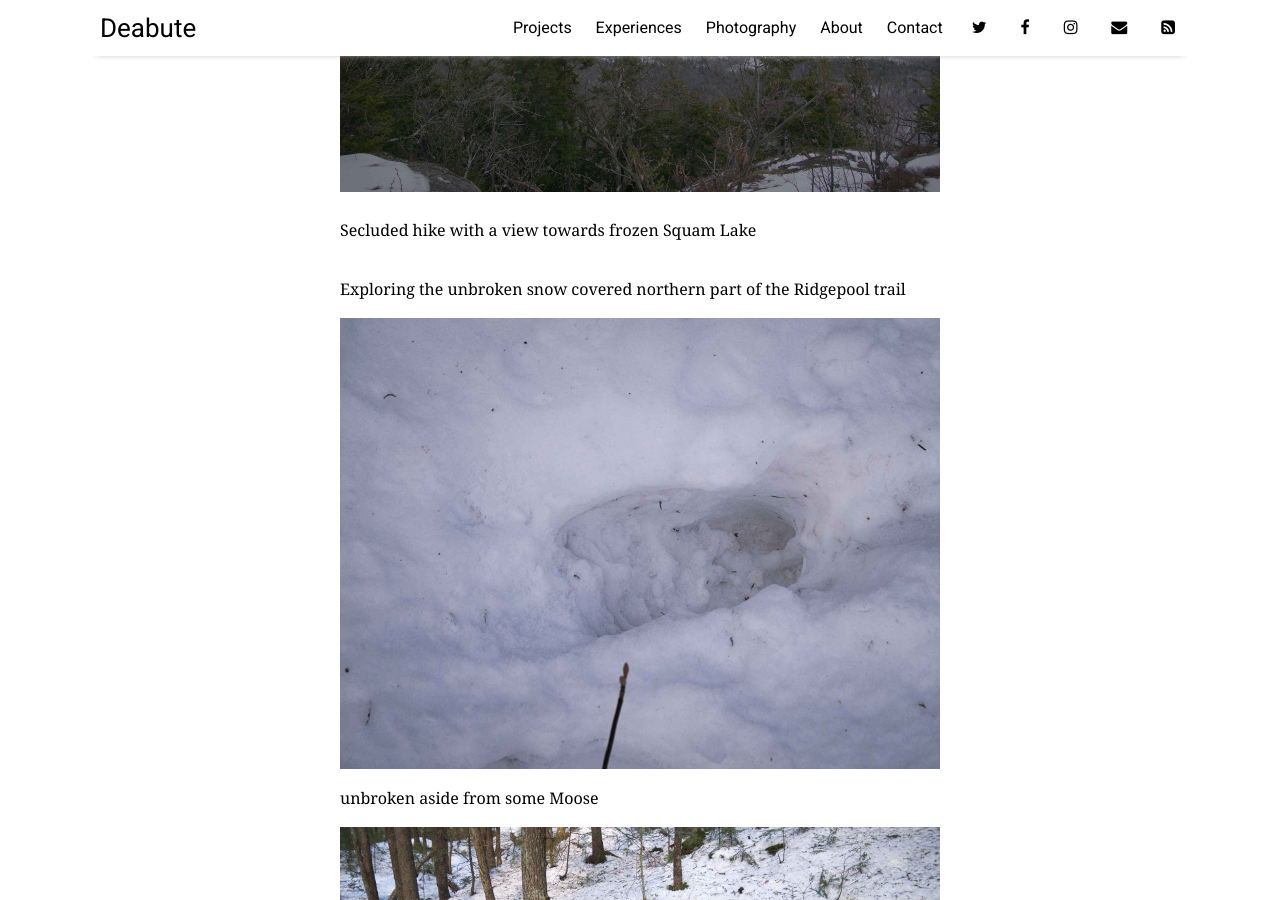
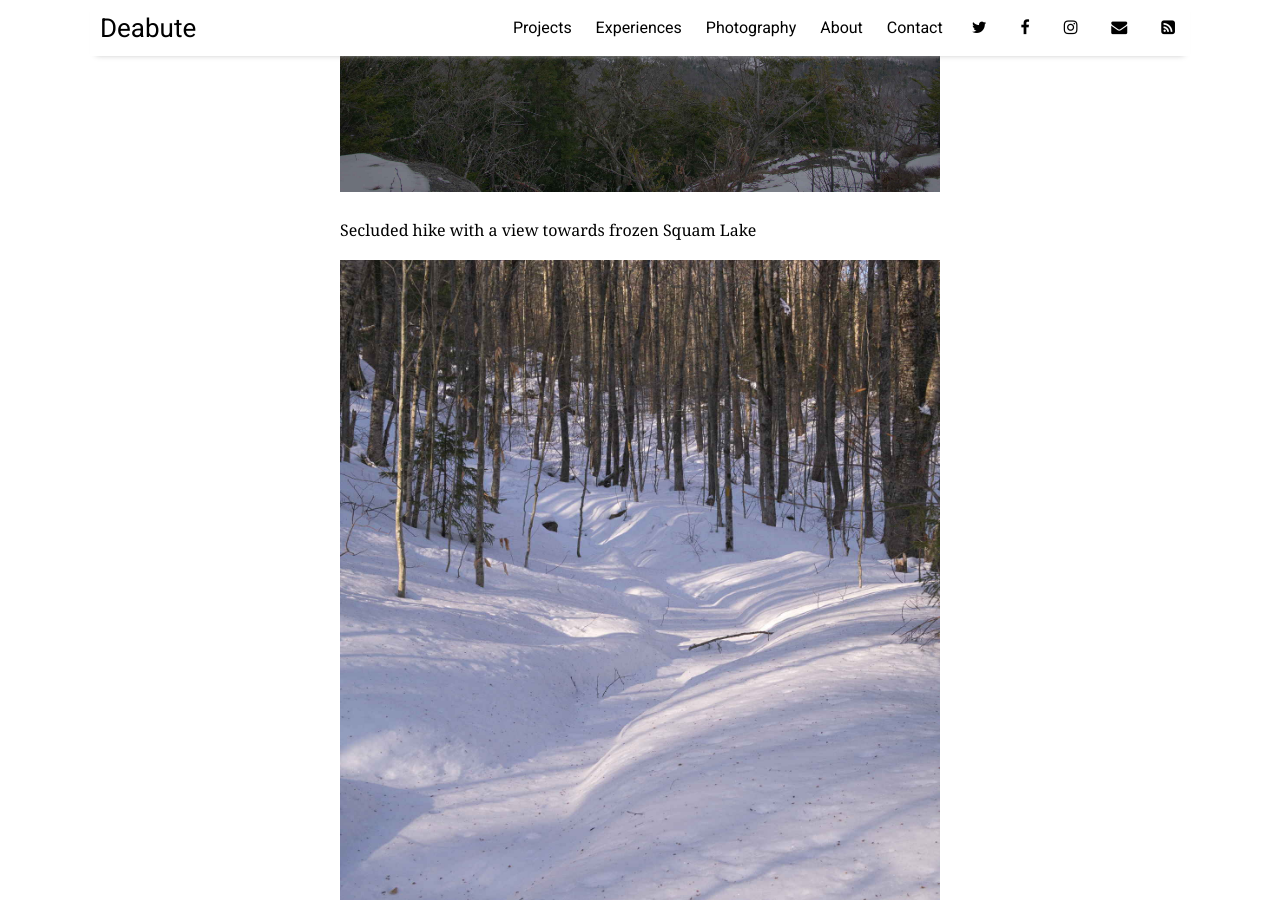
Before and after one commit to PaulBeaudet/paulbeaudet.github.io, a Jekyll site: the page built from _posts/2018-01-21-ridgepool.md, in a window 1280 px wide and 900 px high, scrolled down 370 px. Built offline with Jekyll 4.4.1, drawn with Linux system fonts in a browser that asks for light colours; nearby versions of some CDN libraries.

Commit message:
get right photo number

```diff
--- a/_posts/2018-01-21-ridgepool.md
+++ b/_posts/2018-01-21-ridgepool.md
@@ -8,7 +8,7 @@ image: hiking/ridgepool/P1110631.jpg
 ---
 Secluded hike with a view towards frozen Squam Lake
 
-![](/assets/img/hiking/ridgepool/P1110552.jpg)
+![](/assets/img/hiking/ridgepool/P1110623.jpg)
 
 Exploring the unbroken snow covered northern part of the Ridgepool trail
 
```
